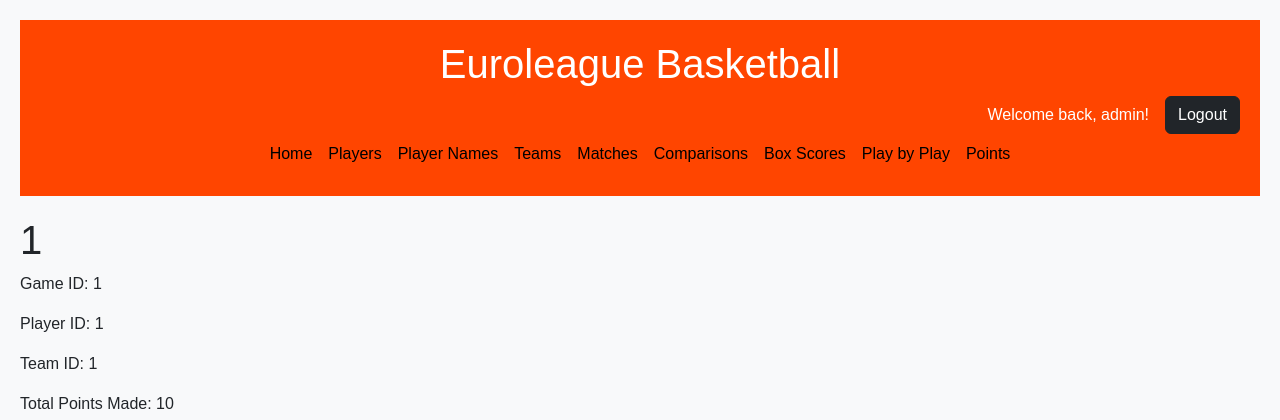
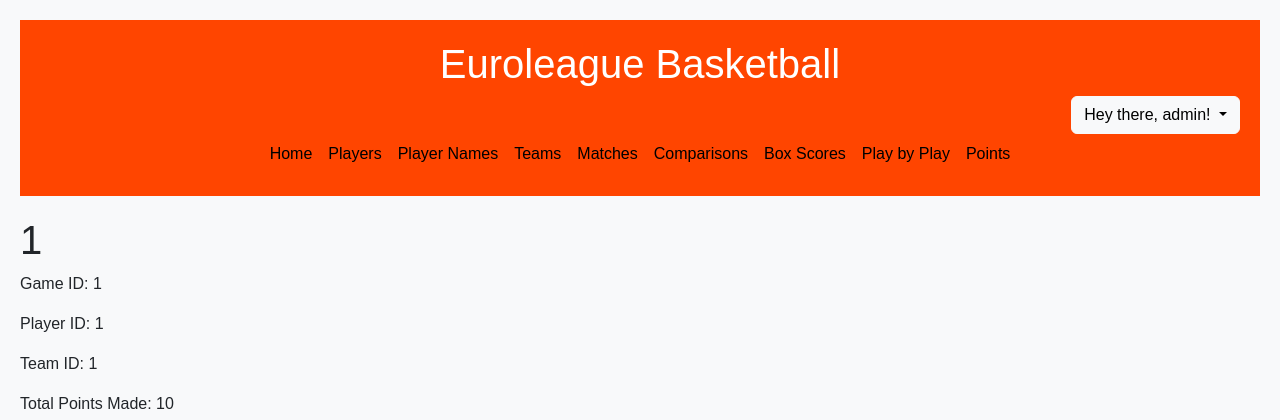
Before and after one commit to g-akca/euroleague-wiki, a Flask app: page /box_score/1 in a window 1280 px wide. Shown: the top 420 px of the page. Run offline with Flask 3, Linux system fonts and the light colour scheme; a user stored in the database is signed in; tables that the repository leaves empty hold one stand-in row (values such as "Sample post").

Commit message:
Update README.md, add user dropdown menu to layout

```diff
--- a/db.py
+++ b/db.py
@@ -4,7 +4,7 @@ def get_db_connection():
     connection = mysql.connector.connect(
         host="localhost",
         user="root",
-        password="",
+        password="1234",
         database="euro"
     )
     return connection
--- a/templates/layout.html
+++ b/templates/layout.html
@@ -8,14 +8,27 @@
     <link rel="stylesheet" href="{{ url_for('static', filename='styles.css') }}" />
     <script src="https://cdn.jsdelivr.net/npm/bootstrap@5.3.3/dist/js/bootstrap.bundle.min.js" integrity="sha384-YvpcrYf0tY3lHB60NNkmXc5s9fDVZLESaAA55NDzOxhy9GkcIdslK1eN7N6jIeHz" crossorigin="anonymous"></script>
   </head>
+
   <body>
     <header>
       <h1>Euroleague Basketball</h1>
         <nav>
           {% if session.get('loggedin') == True %}
           <div class="d-flex justify-content-end align-items-center">
-            <span>Welcome back, {{ session['username'] }}!</span>
-            <a href="{{ url_for('logout') }}" class="btn btn-dark ms-3">Logout</a>
+            <div class="dropdown">
+              <button type="button" class="btn btn-light dropdown-toggle" data-bs-toggle="dropdown" aria-expanded="false">
+                Hey there, {{ session['username'] }}!
+              </button>
+              <ul class="dropdown-menu dropdown-menu-end w-100">
+                <li><h6 class="dropdown-header">{{ session['username'] }}</h6></li>
+                <li><a class="dropdown-item" href="#">Account Settings</a></li>
+                {% if session.get('role') == 'A' %}
+                  <li><a class="dropdown-item" href="#">Admin Panel</a></li>
+                {% endif %}
+                <li><hr class="dropdown-divider"></li>
+                <li><a class="dropdown-item" href="{{ url_for('logout') }}">Logout</a></li>
+              </ul>
+            </div>
           </div>
           {% else %}
           <div class="d-flex justify-content-end align-items-center">
@@ -36,6 +49,7 @@
           </ul>
         </nav>
     </header>
+
     <main>
       {% block content %}{% endblock %}
     </main>
```
Also changed, not shown: README.md.
